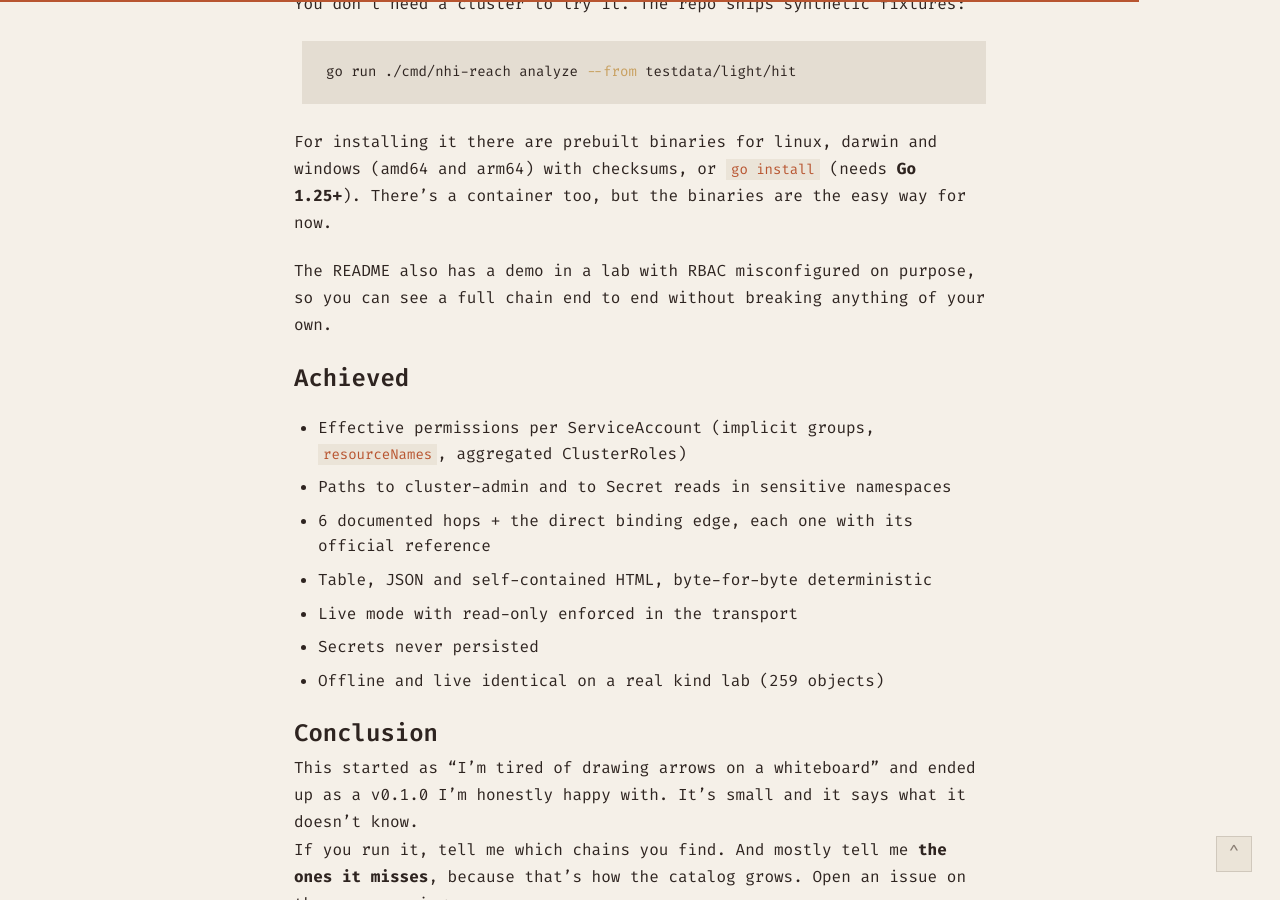
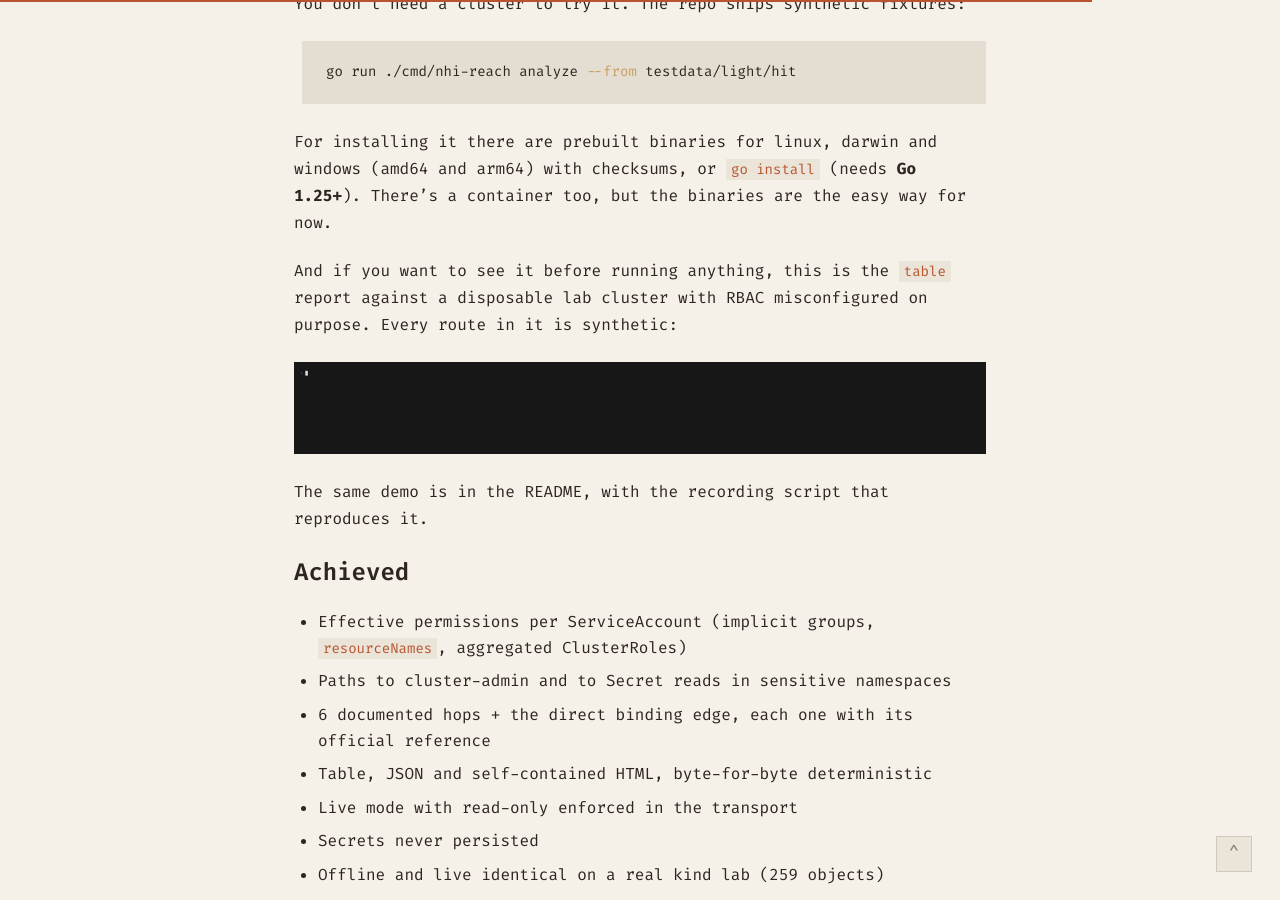
Before and after one commit to d4rpell/d4rpell.github.io, a Jekyll site: the page built from _posts/2026-10-08-nhi-reach-v0.1.0.md, in a window 1280 px wide and 900 px high, scrolled down 4144 px. Built offline with Jekyll 4.4.1, drawn with Linux system fonts in a browser that asks for light colours.

Commit message:
Add lab demo GIF to nhi-reach post

```diff
--- a/_posts/2026-10-08-nhi-reach-v0.1.0.md
+++ b/_posts/2026-10-08-nhi-reach-v0.1.0.md
@@ -98,7 +98,11 @@ go run ./cmd/nhi-reach analyze --from testdata/light/hit
 
 For installing it there are prebuilt binaries for linux, darwin and windows (amd64 and arm64) with checksums, or `go install` (needs **Go 1.25+**). There's a container too, but the binaries are the easy way for now.<br>
 
-The README also has a demo in a lab with RBAC misconfigured on purpose, so you can see a full chain end to end without breaking anything of your own.
+And if you want to see it before running anything, this is the `table` report against a disposable lab cluster with RBAC misconfigured on purpose. Every route in it is synthetic:<br>
+
+![nhi-reach demo](../assets/2026-10-08/demo.gif)
+
+The same demo is in the README, with the recording script that reproduces it.
 
 # Achieved
 
```
Also changed, not shown: assets/2026-10-08/demo.gif (added).
